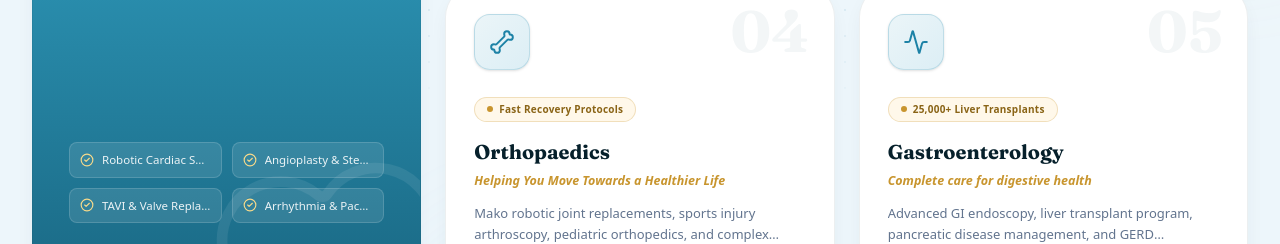
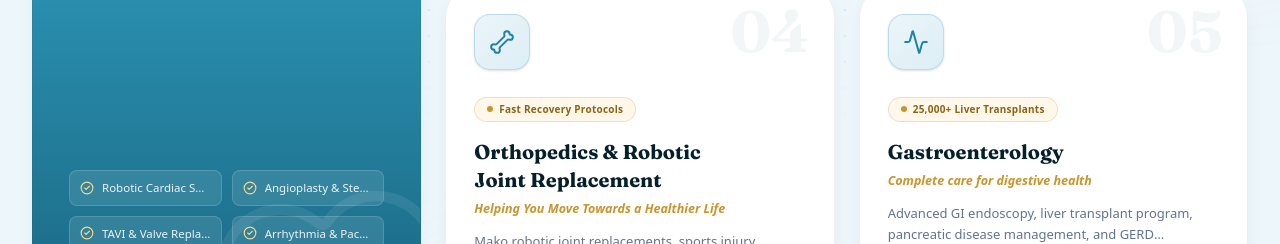
Before and after one commit to Prakharupmannn/Apollo-main-website, a Next.js app: page / in a window 1280 px wide. Shown: the part 2000-2244 px from the top of the page. Built offline with nearby package versions, Linux system fonts and the light colour scheme.

Commit message:
Update specialities section

```diff
--- a/components/components/SpecialitiesSection.jsx
+++ b/components/components/SpecialitiesSection.jsx
@@ -78,7 +78,7 @@ export default function SpecialitiesSection({ onOpenAppointmentModal }) {
     {
       id: "orthopaedics",
       num: "04",
-      name: "Orthopaedics",
+      name: "Orthopedics & Robotic Joint Replacement",
       tagline: "Helping You Move Towards a Healthier Life",
       desc: "Mako robotic joint replacements, sports injury arthroscopy, pediatric orthopedics, and complex trauma care.",
       icon: Bone,
```
